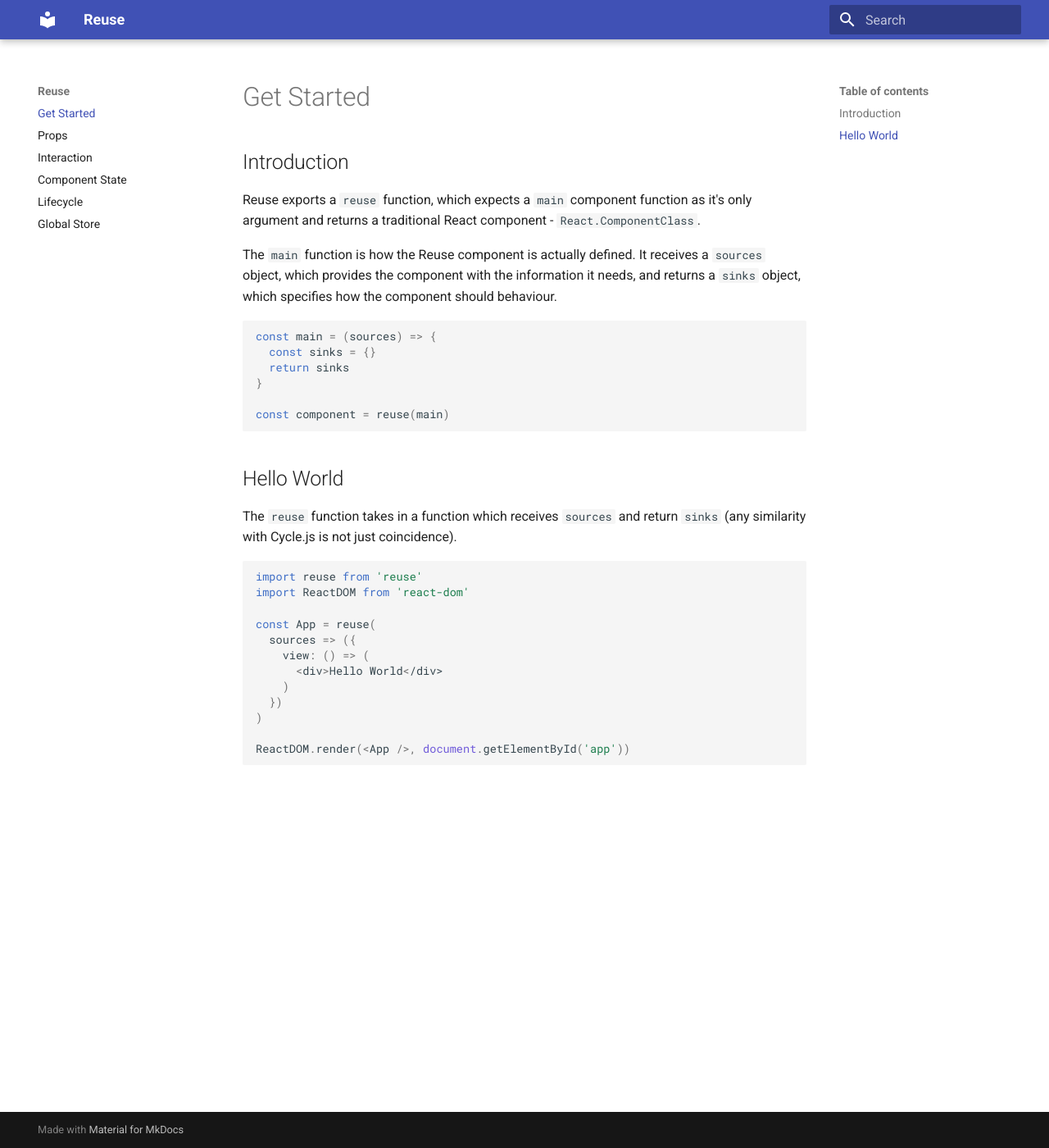
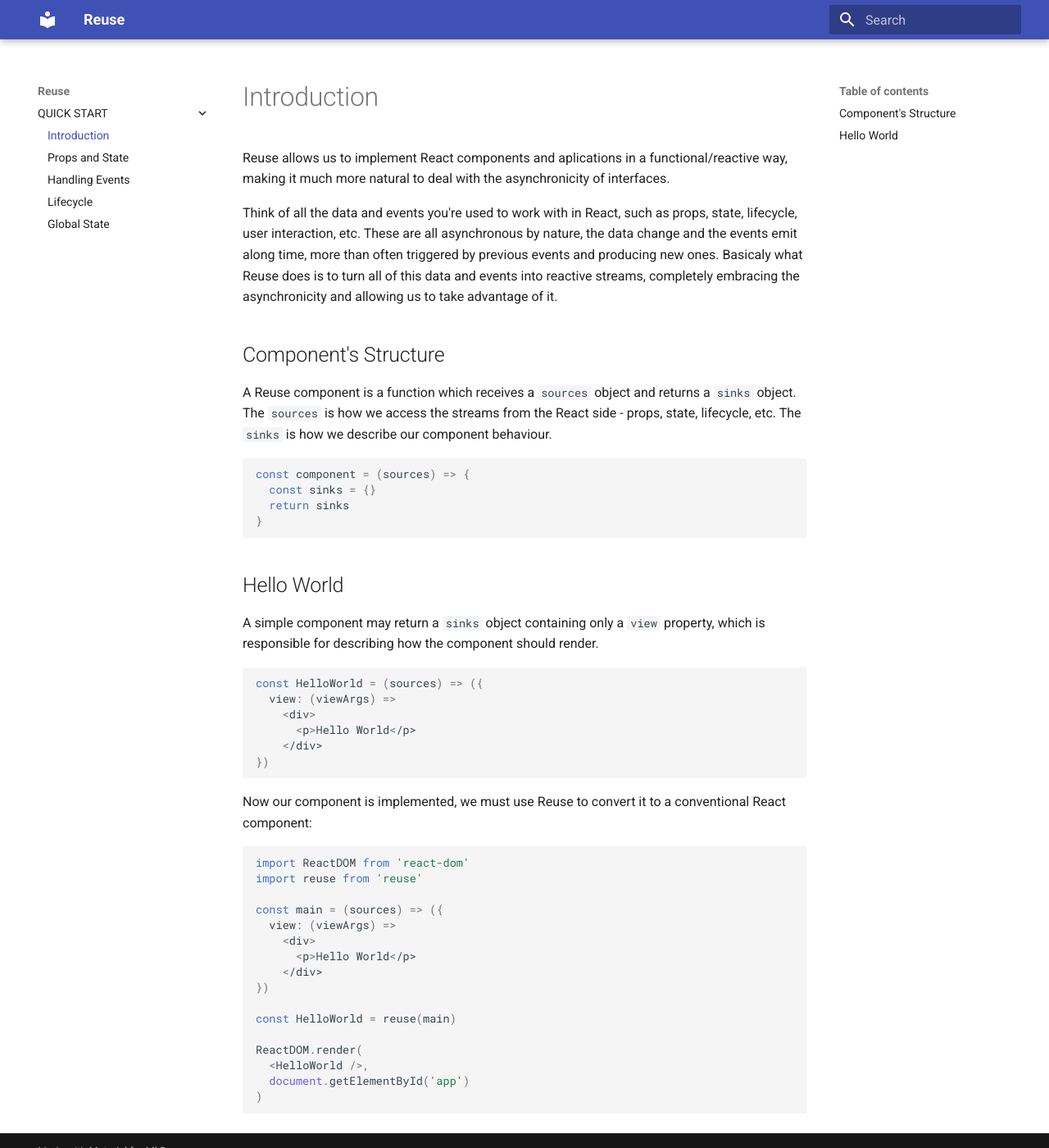
Before and after one commit to italonascimento/lemni, an MkDocs documentation site: the page built from docs/docs/index.md, in a window 1280 px wide and 1400 px high. Shown: the whole window at 82% size. Built offline with MkDocs 1.6.1 and Material for MkDocs 9.7.7, drawn with Linux system fonts in a browser that asks for light colours; old or Windows-style settings are respelled for this version of MkDocs.

Commit message:
docs: reorganizing in subcategories

````diff
--- a/docs/docs/index.md
+++ b/docs/docs/index.md
@@ -1,35 +1,50 @@
-# Get Started
+# Introduction
 
-## Introduction
+Reuse allows us to implement React components and aplications in a functional/reactive way, making it much more natural to deal with the asynchronicity of interfaces.
 
-Reuse exports a `reuse` function, which expects a `main` component function as it's only argument and returns a traditional React component - `React.ComponentClass`.
+Think of all the data and events you're used to work with in React, such as props, state, lifecycle, user interaction, etc. These are all asynchronous by nature, the data change and the events emit along time, more than often triggered by previous events and producing new ones. Basicaly what Reuse does is to turn all of this data and events into reactive streams, completely embracing the asynchronicity and allowing us to take advantage of it.
 
-The `main` function is how the Reuse component is actually defined. It receives a `sources` object, which provides the component with the information it needs, and returns a `sinks` object, which specifies how the component should behaviour.
+## Component's Structure
+
+A Reuse component is a function which receives a `sources` object and returns a `sinks` object. The `sources` is how we access the streams from the React side - props, state, lifecycle, etc. The `sinks` is how we describe our component behaviour.
 
 ```typescript
-const main = (sources) => {
+const component = (sources) => {
   const sinks = {}
   return sinks
 }
-
-const component = reuse(main)
 ```
 
 ## Hello World
 
-The `reuse` function takes in a function which receives `sources` and return `sinks` (any similarity with Cycle.js is not just coincidence).
+A simple component may return a `sinks` object containing only a `view` property, which is responsible for describing how the component should render.
 
 ```typescript
+const HelloWorld = (sources) => ({
+  view: (viewArgs) =>
+    <div>
+      <p>Hello World</p>
+    </div>
+})
+```
+
+Now our component is implemented, we must use Reuse to convert it to a conventional React component:
+
+```typescript
+import ReactDOM from 'react-dom'
 import reuse from 'reuse'
-import ReactDOM from 'react-dom'
 
-const App = reuse(
-  sources => ({
-    view: () => (
-      <div>Hello World</div>
-    )
-  })
+const main = (sources) => ({
+  view: (viewArgs) =>
+    <div>
+      <p>Hello World</p>
+    </div>
+})
+
+const HelloWorld = reuse(main)
+
+ReactDOM.render(
+  <HelloWorld />,
+  document.getElementById('app')
 )
-
-ReactDOM.render(<App />, document.getElementById('app'))
 ```
--- a/docs/mkdocs.yml
+++ b/docs/mkdocs.yml
@@ -4,9 +4,9 @@
 theme:
   name: 'material'
 pages:
-  - Get Started: index.md
-  - Props: props.md
-  - Interaction: interaction.md
-  - Component State: component-state.md
-  - Lifecycle: lifecycle.md
-  - Global Store: global-store.md
+  - QUICK START:
+    - Introduction: index.md
+    - Props and State: quick-start/props-and-state.md
+    - Handling Events: quick-start/handling-events.md
+    - Lifecycle: quick-start/lifecycle.md
+    - Global State: quick-start/global-state.md
````
Also changed, not shown: docs/docs/props.md (deleted, +0 -27 lines), docs/docs/quick-start/global-state.md (renamed from docs/docs/global-store.md, +2 -2 lines), docs/docs/quick-start/handling-events.md (renamed from docs/docs/interaction.md, +1 -1 lines), docs/docs/quick-start/props-and-state.md (renamed from docs/docs/component-state.md, +31 -1 lines), docs/docs/quick-start/lifecycle.md (renamed from docs/docs/lifecycle.md).
